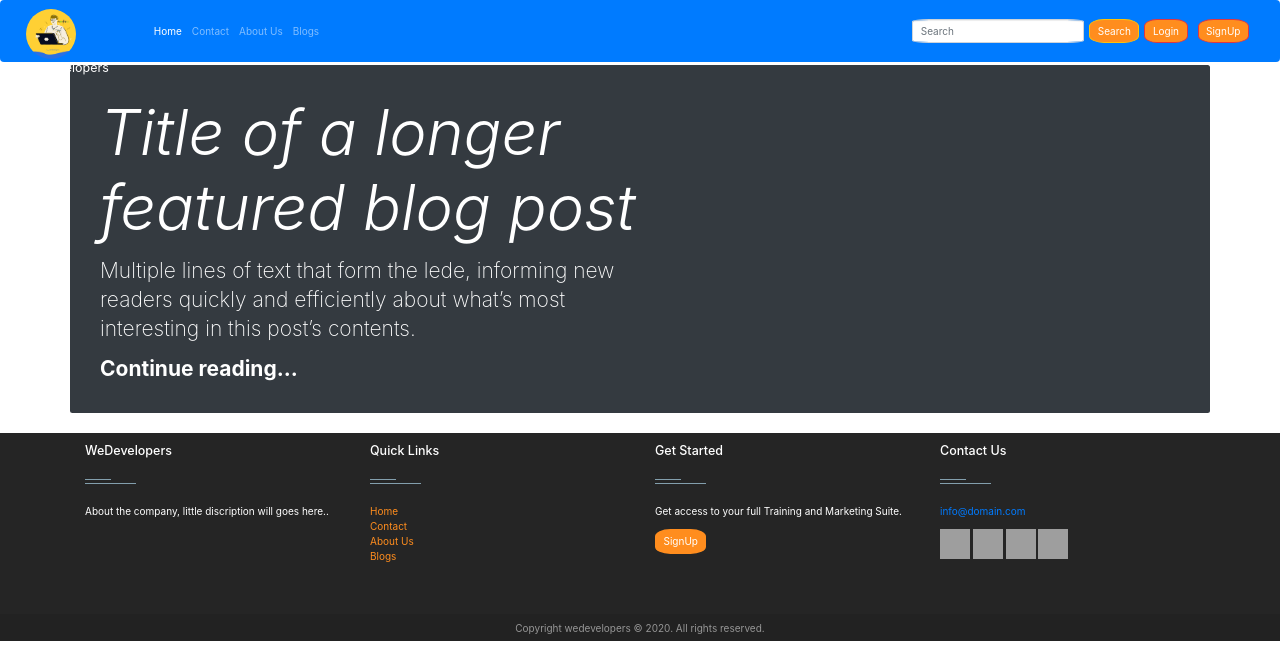
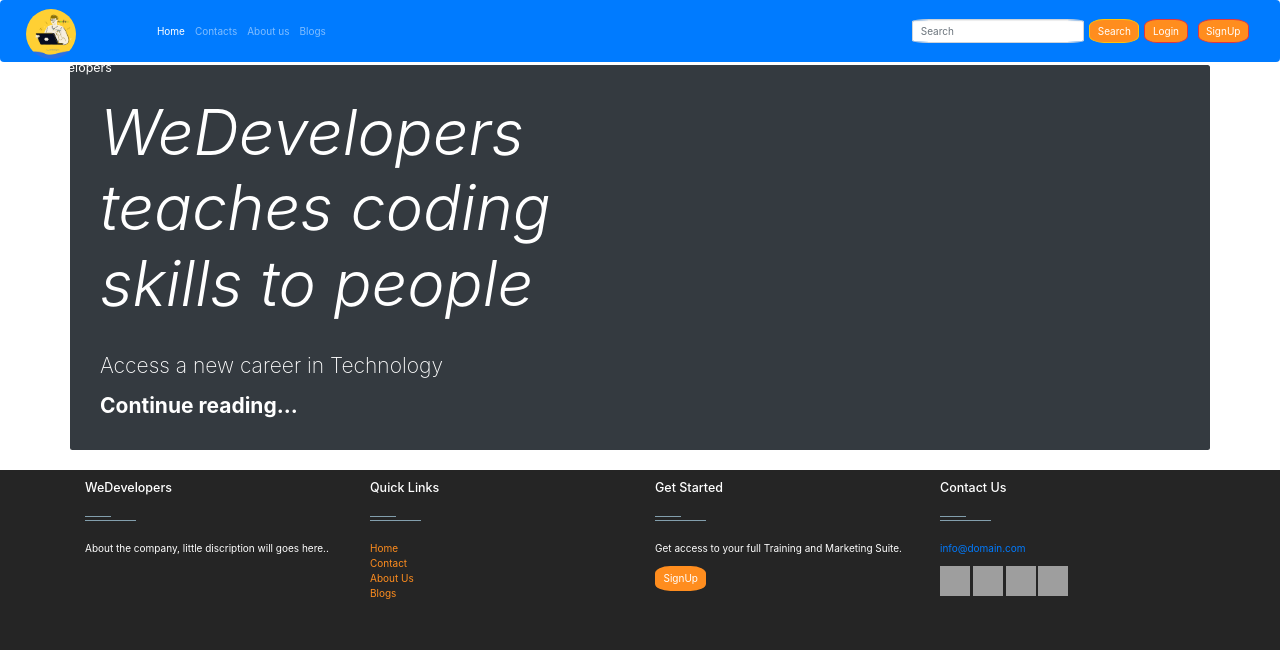
Before and after one commit to sawankhanchi/Blog-App, a Django app: page / in a window 1280 px wide. Shown: the top 650 px of the page. Run offline with Django 3.2, Linux system fonts and the light colour scheme; some libraries are stand-ins or nearby versions; grey boxes are pictures that could not be loaded.

Commit message:
updated text

```diff
--- a/templates/about.html
+++ b/templates/about.html
@@ -9,7 +9,6 @@
 
     <div class="container">
         <h1> This is About Us Page </h1>
-        <h2>HI, thia ia about us</h2>
         <img class='rounded-circle img-fluid' src="{%static 'common/logo.png'%}" alt='logo' >
     </div>
 {% endblock blog_home_block %}
--- a/templates/base.html
+++ b/templates/base.html
@@ -12,6 +12,7 @@
 
 
     <link rel='stylesheet' href="{% static 'Custom_CSS/footer.css'%}">
+    <link rel='stylesheet' href="{% static 'Custom_CSS/navbar.css'%}">
     {% block custom_css %}
      {% endblock custom_css %}
     <title>Django Blog</title>
--- a/templates/base/navebar.html
+++ b/templates/base/navebar.html
@@ -11,7 +11,7 @@
 
   <a class="navbar-brand" href="{{home_url}}">
     <img class='rounded-circle' src="{%static 'common/logo2.png'%}" width="50" height="50" alt="LOGO">
-    {% if brand_name %}{{brand_name}} {% else %} wedevelopers {% endif %}</a>
+    {% if brand_name %}{{brand_name}} {% else %} WeDevelopers {% endif %}</a>
   <button class="navbar-toggler" type="button" data-toggle="collapse" data-target="#navbarSupportedContent" aria-controls="navbarSupportedContent" aria-expanded="false" aria-label="Toggle navigation">
     <span class="navbar-toggler-icon"></span>
   </button>
@@ -22,11 +22,11 @@
         <a class="nav-link" href="{{home_url}}">Home <span class="sr-only">(current)</span></a>
       </li>
       <li class="nav-item  {% if request.path == contact_url %} active{% endif %}">
-        <a class="nav-link" href="{{contact_url}}">Contact</a>
+        <a class="nav-link" href="{{contact_url}}">Contacts</a>
       </li>
 
       <li class="nav-item  {% if request.path == about_url %} active{% endif %}">
-        <a class="nav-link" href="{{about_url}}">About Us</a>
+        <a class="nav-link" href="{{about_url}}">About us</a>
       </li>
 
       <li class="nav-item {% if request.path == blog_url %} active -*{% endif %}">
@@ -81,7 +81,7 @@
         <form action="/login" method="post">{% csrf_token %}
           <div class="form-group">
             <label for="username">Enter Your Username or Email Id</label>
-            <input type="text" required class="form-control" id="usernamelogin" name="usernamelogin" placeholder="someone">
+            <input type="text" required class="form-control" id="usernamelogin" name="usernamelogin" placeholder="Your name or email">
           </div>
 
           <div class="form-group">
--- a/templates/blog/blog_home.html
+++ b/templates/blog/blog_home.html
@@ -6,11 +6,10 @@
 {% endblock custom_css %}
 {% block blog_home_block %}
 
-
 <div class="jumbotron container mt-1 p-3 p-md-5 text-white rounded bg-dark">
     <div class="col-md-6 px-0">
-      <h1 class="display-4 font-italic">Title of a longer featured blog post</h1>
-      <p class="lead my-3">Multiple lines of text that form the lede, informing new readers quickly and efficiently about what’s most interesting in this post’s contents.</p>
+      <h1 class="display-4 font-italic">WeDevelopers teaches coding skills to people</h1> <br>
+      <p class="lead my-3">Access a new career in Technology</p>
       <p class="lead mb-0"><a href="#" class="text-white font-weight-bold">Continue reading...</a></p>
     </div>
   </div>
--- a/templates/contact/contact.html
+++ b/templates/contact/contact.html
@@ -1,6 +1,6 @@
 {% extends 'base.html' %}
 {% block blog_home_block %}
   <div class="container">
-    <h1>contact page</h1>
+    <h1>Our Contacts</h1>
 </div>
 {% endblock blog_home_block %}
```
